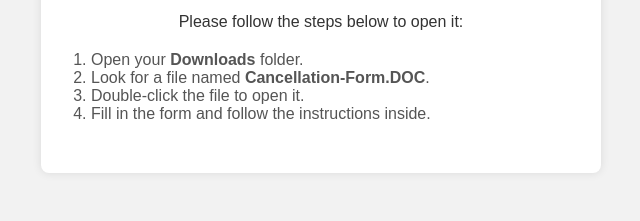
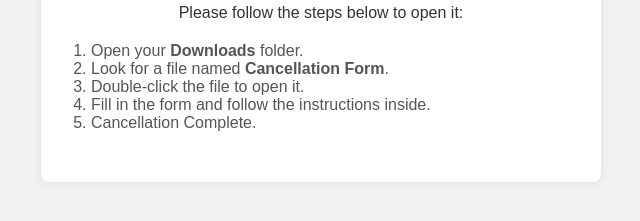
Before and after one commit to cancellation-form/Mc-Afee, a plain HTML site: page download.html in a window 1280 px wide. Shown: the part 407-628 px from the top of the page, without its empty margins (319-959 px from the left). Drawn offline with Linux system fonts and the light colour scheme.

Commit message:
Update download.html

```diff
--- a/download.html
+++ b/download.html
@@ -1,6 +1,4 @@
-<!DOCTYPE html>
-<html lang="en">
-<head>
+<html lang="en"><head>
   <meta charset="UTF-8">
   <title>Download Complete</title>
   <style>
@@ -42,7 +40,7 @@
       color: #555;
     }
   </style>
-</head>
+<meta name="GENERATOR" content="MSHTML 11.00.10570.1001"></head>
 <body>
 
   <div class="box">
@@ -51,11 +49,11 @@
     <p>Please follow the steps below to open it:</p>
     <ol>
       <li>Open your <strong>Downloads</strong> folder.</li>
-      <li>Look for a file named <strong>Cancellation-Form.DOC</strong>.</li>
-      <li>Double-click the file to open it.</li>
-      <li>Fill in the form and follow the instructions inside.</li>
+      <li>Look for a file named <strong>Cancellation Form</strong>.</li>
+      <li>Double-click the file to open it.</li><li>Fill in the form and follow the instructions inside.</li>
+      <li>Cancellation Complete.</li>
     </ol>
   </div>
 
-</body>
-</html>
+
+</body></html>
```
